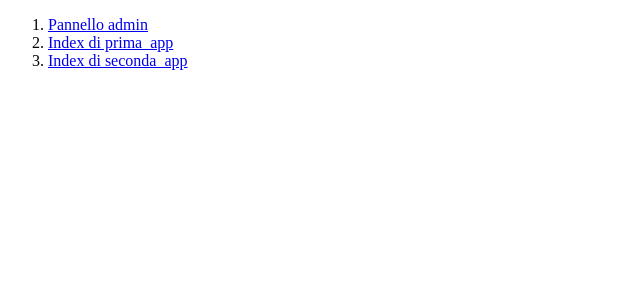
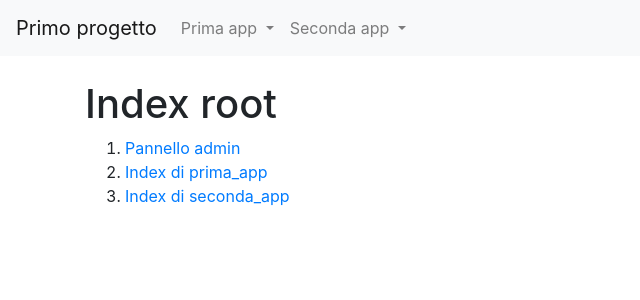
Before and after one commit to Simopane99/primo_progetto, a Django app: page / in a window 1280 px wide. Shown: the top 300 px of the page, without its empty margins (0-640 px from the left). Run offline with Django 5.2, Linux system fonts and the light colour scheme.

Commit message:
aggiornato index root

```diff
--- a/templates/index_root.html
+++ b/templates/index_root.html
@@ -1,15 +1,12 @@
-<!DOCTYPE html>
-<html lang="en">
-<head>
-    <meta charset="UTF-8">
-    <meta name="viewport" content="width=device-width, initial-scale=1.0">
-    <title>Index root</title>
-</head>
-<body>
+{% extends "base.html"%}
+
+{%block title%} {{block.super}} | Index root {%endblock title%}
+
+{%block content%}
+    <h1>Index root</h1>
     <ol>
         <li><a href="/admin">Pannello admin</a></li>
         <li><a href="{% url 'prima_app:index'%}">Index di prima_app</a></li>
         <li><a href="{% url 'seconda_app:index_2app'%}">Index di seconda_app</a></li>
     </ol>
-</body>
-</html>
+{%endblock content%}
```
